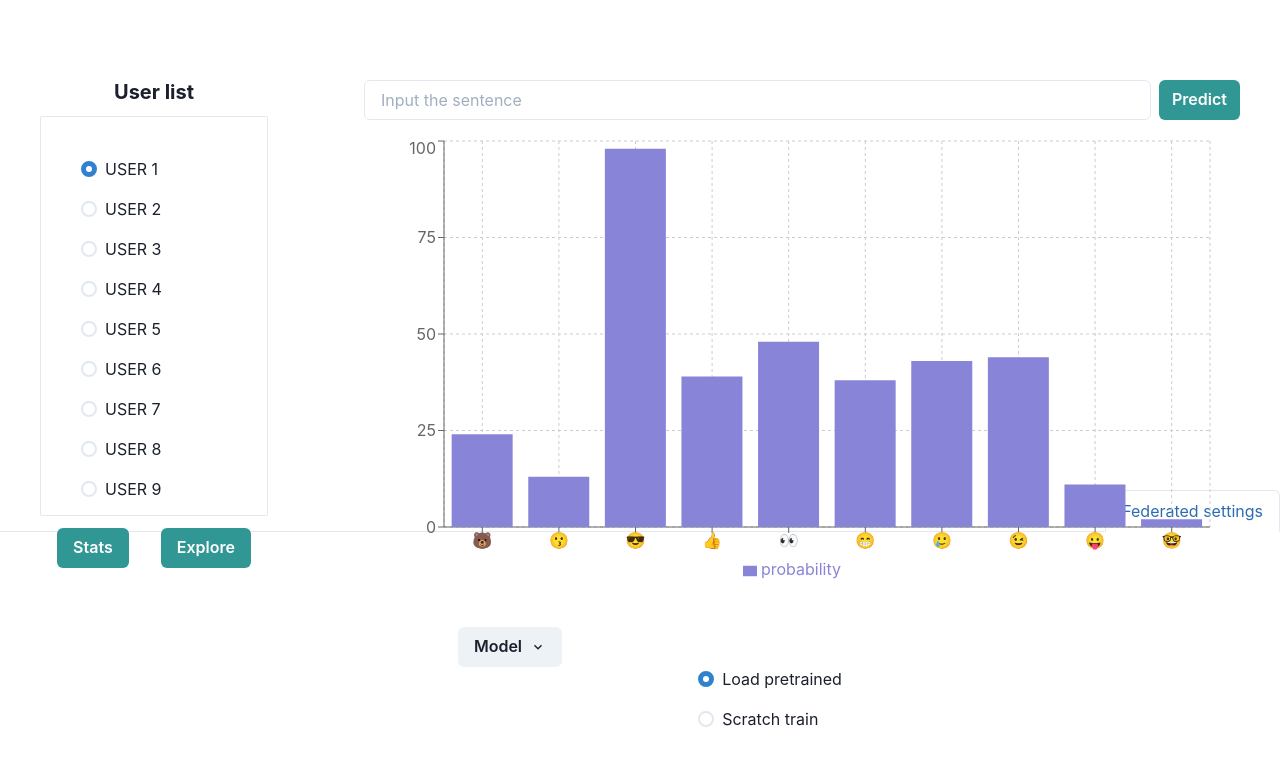
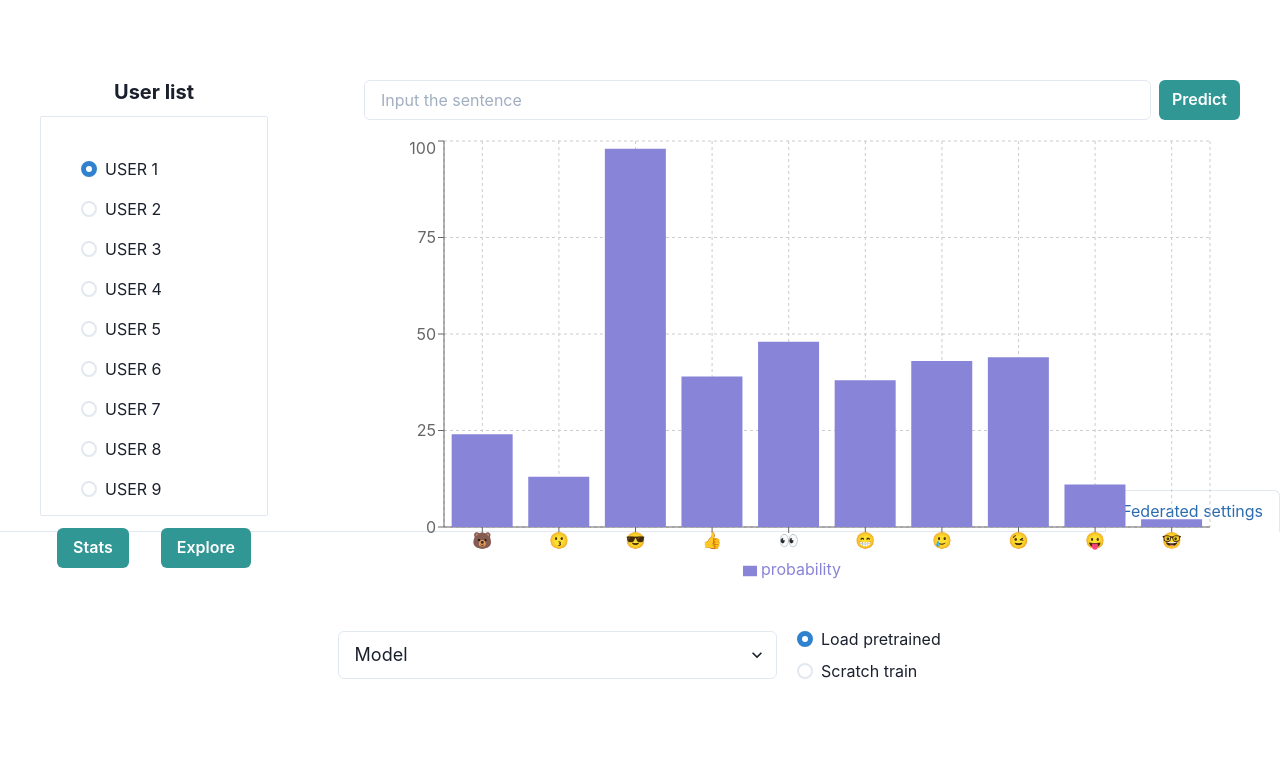
Before and after one commit to json-voorhees/fl-emoji-prediction, a React (Create React App) app: page / in a window 1280 px wide. Shown: the top 766 px of the page. Built offline with nearby package versions, Linux system fonts and the light colour scheme.

Commit message:
align settings

```diff
--- a/src/App.js
+++ b/src/App.js
@@ -36,6 +36,8 @@ import {
   Th,
   Tbody,
   Td,
+  Select,
+  HStack,
 } from '@chakra-ui/react';
 import { BarChart, Bar, XAxis, YAxis, CartesianGrid, Tooltip, Legend, ResponsiveContainer } from 'recharts';
 import { ChevronDownIcon } from '@chakra-ui/icons';
@@ -252,35 +254,25 @@ function App() {
             <TabPanels>
               <TabPanel>
                 <Center mx={20} my={10} p={10}>
-                  <Grid maxW="50%" templateColumns="repeat(2, 1fr)" gap={4} w="100%">
-                    <GridItem colSpan={1}>
-                      <Center>
-                        <Menu>
-                          <MenuButton as={Button} rightIcon={<ChevronDownIcon />}>
-                            Model
-  </MenuButton>
-                          <MenuList>
-                            <MenuItem>StandAlone</MenuItem>
-                            <MenuItem>PerFedAvg</MenuItem>
-                            <MenuItem>HeteroFL</MenuItem>
-                            <MenuItem>HetPerFedAvg</MenuItem>
-                          </MenuList>
-                        </Menu>
-                      </Center>
-                    </GridItem>
-                    <GridItem colSpan={1}>
-                      <Center>
-                        <RadioGroup defaultValue="1">
-                          <Stack w="100%" p={10} spacing={4}>
-                            <Radio value="1">
-                              Load pretrained
+                  <Box maxW="60%" templateColumns="repeat(2, 1fr)" gap={4} w="100%">
+                    <HStack spacing={5}>
+                      <Select placeholder="Model" size="lg">
+                        <option value="StandAlone">StandAlone</option>
+                        <option value="PerFedAvg">PerFedAvg</option>
+                        <option value="HeteroFL">HeteroFL</option>
+                        <option value="HetPerFedAvg">HetPerFedAvg</option>
+                      </Select>
+                      <RadioGroup defaultValue="1" w="200px">
+                        <Stack spacing={2}>
+                          <Radio value="1">
+                            Load pretrained
                 </Radio>
-                            <Radio value="2">Scratch train</Radio>
-                          </Stack>
-                        </RadioGroup>
-                      </Center>
-                    </GridItem>
-                  </Grid>
+                          <Radio value="2">Scratch train</Radio>
+                        </Stack>
+                      </RadioGroup>
+                    </HStack>
+
+                  </Box>
                 </Center>
               </TabPanel>
             </TabPanels>
```
